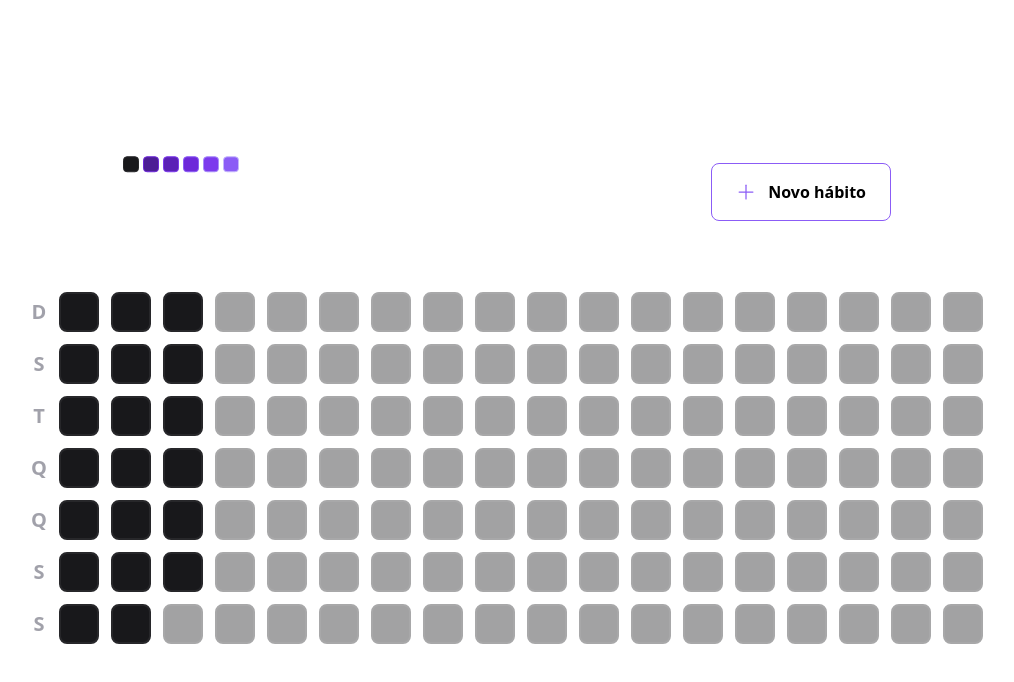
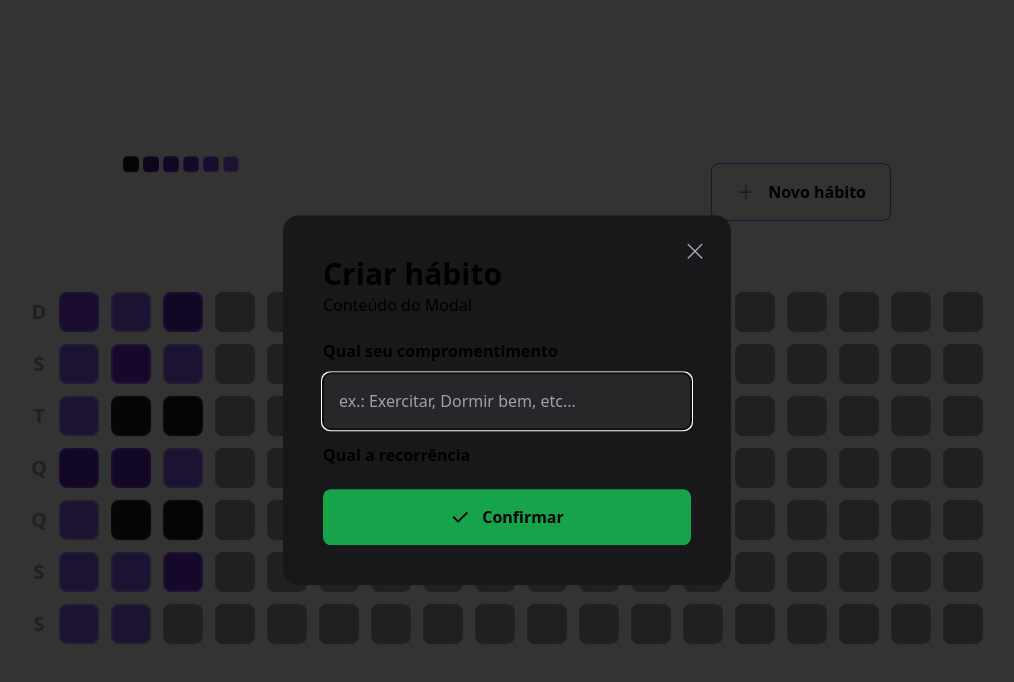
Before and after one commit to PedroNB10/NewHabits, a React app in the folder web/: page / in a window 1280 px wide. Both pictures are taken after a click on the button "Novo hábito". Shown: the top 682 px of the page, without its empty margins (133-1147 px from the left). Built offline with nearby package versions, Linux system fonts and the light colour scheme; the HTML template or start-up script is replaced by a standard one.

Commit message:
ajuste cores dos quadrados, contagem e comparação de hábitos completos

```diff
--- a/web/package.json
+++ b/web/package.json
@@ -9,6 +9,9 @@
     "preview": "vite preview"
   },
   "dependencies": {
+    "@radix-ui/react-dialog": "^1.0.2",
+    "@radix-ui/react-popover": "^1.0.3",
+    "clsx": "^1.2.1",
     "dayjs": "^1.11.7",
     "phosphor-react": "^1.4.1",
     "react": "^18.2.0",
--- a/web/src/components/HabitDay.tsx
+++ b/web/src/components/HabitDay.tsx
@@ -1,12 +1,43 @@
+import * as Popover from '@radix-ui/react-popover';
+import { ProgressBar } from './ProgressBar';
+import clsx from 'clsx'
+
+interface HabitDayProps{
+    completed:number
+    amount:number
+}
+
+export function HabitDay(props: HabitDayProps) {
+    const completedPercentage = Math.round(props.completed/ props.amount*100)
 
 
-// interface HabitsDayProps{
-//     completed:number
-// }
+    return (
+        <Popover.Root>
+            <Popover.Trigger
+            className={clsx('w-10 h-10  border-2  rounded-lg', {
+                'bg-zinc-900 border-zinc-800': completedPercentage === 0,
+                'bg-violet-900 border-violet-700': completedPercentage > 0 && completedPercentage < 20,
+                'bg-violet-800 border-violet-600': completedPercentage >= 20 && completedPercentage < 40,
+                'bg-violet-700 border-violet-500': completedPercentage >= 40 && completedPercentage < 60,
+                'bg-violet-600 border-violet-500': completedPercentage >= 60 && completedPercentage < 80,
+                'bg-violet-500 border-violet-400': completedPercentage >= 80,
 
-export function HabitDay(){
-    return(
-        <div className="w-10 h-10 bg-zinc-900 border-2 border-zinc-800 rounded-lg"></div>
+            })}
+
+            />
+
+            <Popover.Portal>
+                <Popover.Content className='min-w-[320px] w-full p-6 rounded-2xl bg-zinc-900 flex flex-col'>
+                    <span className='font-semibold text-zinc-400'>terça-feira</span>
+                    <span className='mt-1 font-extrabold leading-tight text-3xl'>20/01</span>
+
+                    <ProgressBar progress={completedPercentage} />
+
+                    <Popover.Arrow height={8} width={16} className='fill-zinc-900' />
+                </Popover.Content>
+            </Popover.Portal>
+        </Popover.Root>
+
 
     )
 }
--- a/web/src/components/Header.tsx
+++ b/web/src/components/Header.tsx
@@ -1,18 +1,42 @@
 
 import logoImage from '../assets/logo.svg'
-import {Plus} from 'phosphor-react'
+import { Plus, X } from 'phosphor-react'
+import * as Dialog from '@radix-ui/react-dialog';
+import { useState } from 'react'
+import { NewHabitForm } from './NewHabitsForm';
 
-export function Header(){
-    return(
-        <div className='w-full max-w-3xl mx-auto flex items-center justify-between'>
-        <img src={logoImage} alt="Habits" />
-        <button
-         type='button'
-         className='border border-violet-500 font-semibold rounded-lg px-6 py-4 flex items-center gap-3 hover:border-violet-300'
+
+
+export function Header() {
+
+  return (
+    <div className='w-full max-w-3xl mx-auto flex items-center justify-between'>
+      <img src={logoImage} alt="Habits" />
+
+      <Dialog.Root>
+        <Dialog.Trigger
+          type='button'
+          className='border border-violet-500 font-semibold rounded-lg px-6 py-4 flex items-center gap-3 hover:border-violet-300'
         >
-          <Plus size={20} className="text-violet-500 "/>
+          <Plus size={20} className="text-violet-500 " />
           Novo hábito
-        </button>
-      </div>
-    )
+        </Dialog.Trigger>
+
+        <Dialog.Portal>
+          <Dialog.Overlay className='w-screen h-screen bg-black/80 fixed inset-0' />
+          <Dialog.Content className='absolute p-10 bg-zinc-900 rounded-2xl w-full max-w-md top-1/2 left-1/2 -translate-x-1/2 -translate-y-1/2'>
+            <Dialog.Close className='absolute right-6 top-6 text-zinc-400 hover:text-zinc-200'>
+              <X size={24} arial-label='Fechar' />
+            </Dialog.Close>
+            <Dialog.Title className='text-3xl leading-tight font-extrabold'>
+              Criar hábito
+            </Dialog.Title>
+            Conteúdo do Modal
+            <NewHabitForm />
+          </Dialog.Content>
+        </Dialog.Portal>
+      </Dialog.Root>
+
+    </div >
+  )
 }
--- /dev/null
+++ b/web/src/components/NewHabitsForm.tsx
@@ -0,0 +1,29 @@
+import { Check } from "phosphor-react";
+
+
+export function NewHabitForm (){
+    return(
+
+            <form className="w-full flex flex-col mt-6" action="">
+                <label htmlFor="" className="font-semibold leading-tight">
+                    Qual seu compromentimento
+                </label>
+
+                <input type="text"
+                id="title"
+                placeholder="ex.: Exercitar, Dormir bem, etc..."
+                className="p-4 rounded-lg mt-3 bg-zinc-800 text-white placeholder:text-zinc-400"
+                autoFocus/>
+                <label htmlFor="" className="font-semibold leading-tight mt-4">
+                    Qual a recorrência
+                </label>
+
+                <button type="submit" className="mt-6 rounded-lg p-4 flex items-center justify-center gap-3 font-semibold bg-green-600 hover:bg-green-500" >
+                    <Check size={20} weight="bold" />
+                    Confirmar
+                </button>
+
+            </form>
+
+    )
+}
--- /dev/null
+++ b/web/src/components/ProgressBar.tsx
@@ -0,0 +1,22 @@
+interface ProgressBarProps {
+    progress: number
+}
+
+export function ProgressBar(props: ProgressBarProps) {
+
+    return (
+        <div className='h-3 rounded-xl bg-zinc-700 w-full mt-4'>
+                        <div
+
+                            role='progressbar'
+                            aria-label="Progresso de hábitos completados nesse dia"
+                            aria-valuenow={props.progress}
+                            className='h-3 rounded-xl bg-violet-600 w-3/4'
+                            style={{ width: `${props.progress}%`}}
+                        >
+
+                        </div>
+
+                    </div>
+    )
+}
--- a/web/src/components/Summarytable.tsx
+++ b/web/src/components/Summarytable.tsx
@@ -38,7 +38,10 @@
 
             <div className="grid grid-rows-7 grid-flow-col gap-3" >
             {summaryDates.map(date => {
-                    return <HabitDay key={date.toString()}/>
+                    return <HabitDay
+                    amount={5}
+                    completed={Math.round(Math.random() * 5)}
+                    key={date.toString()}/>
                 })}
 
 {amountOfDaysToFill > 0 && Array.from({length: amountOfDaysToFill}).map((_,i)=> {
```
Also changed, not shown: 1 other file (tests, documents, lock files or other folders).
